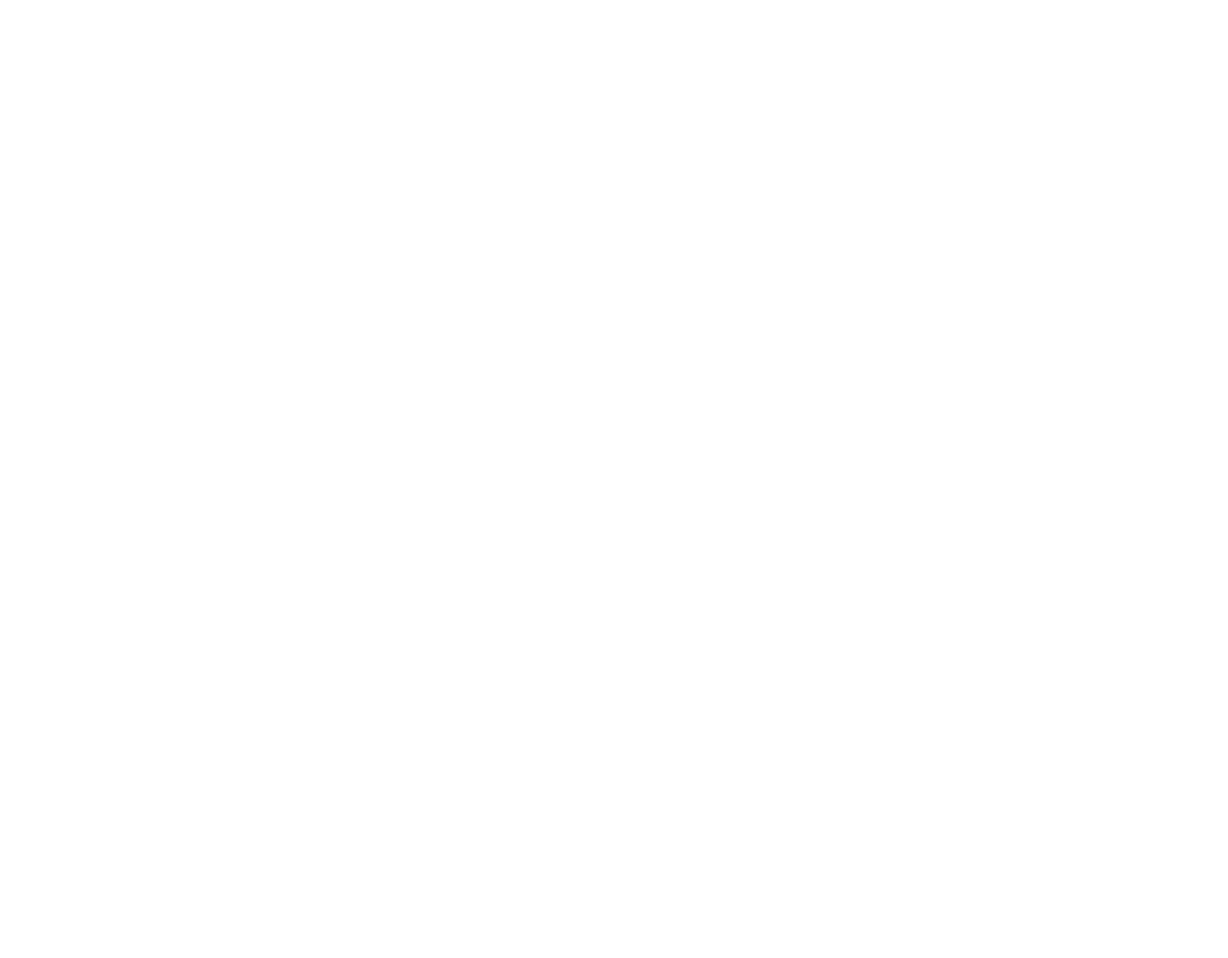
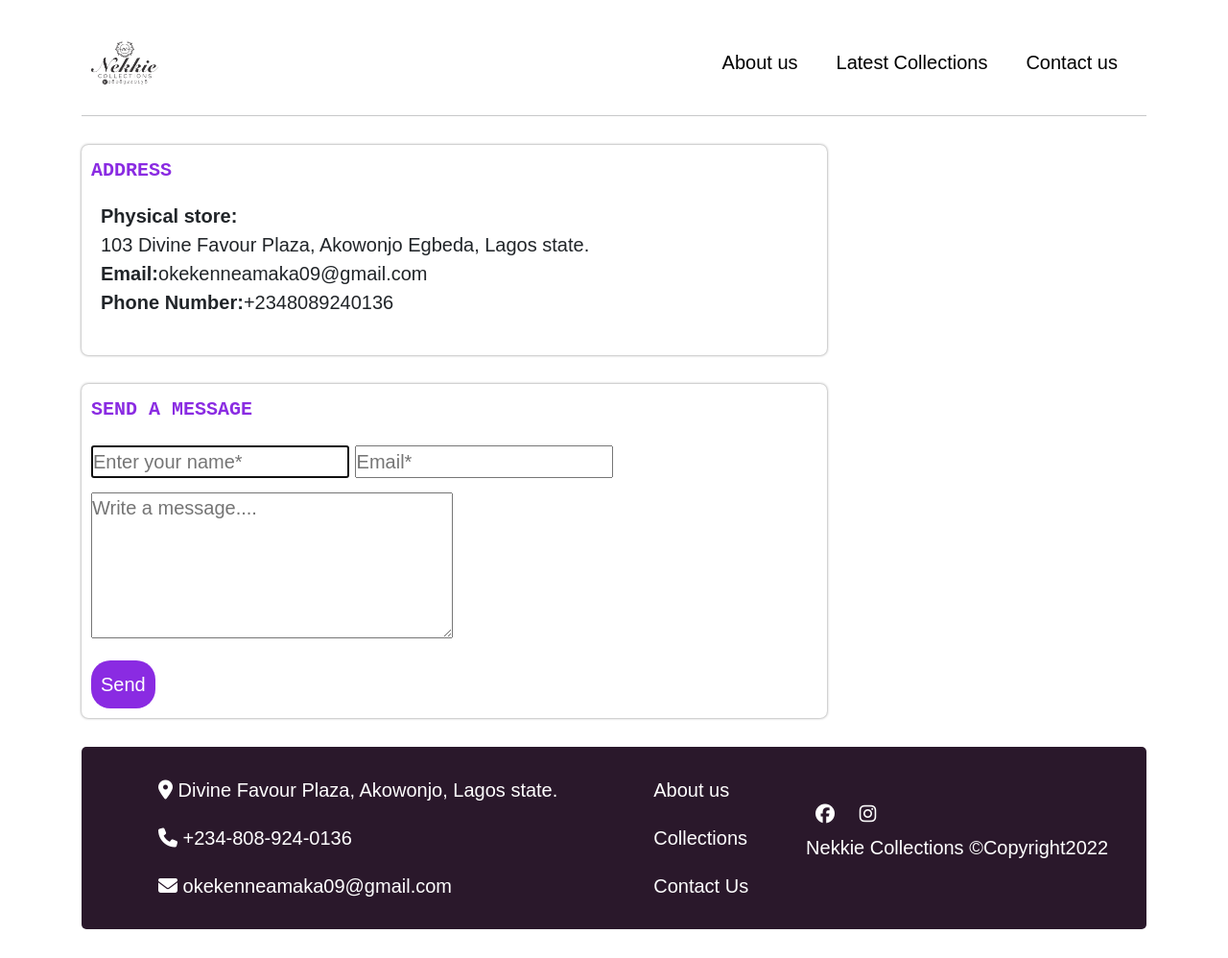
Before and after one commit to OkekeNneamaka/Nekkiestore-website, a plain HTML site: page contact.html in a window 1280 px wide. Shown: the whole page at 96% size. Before the commit the page ends 800 px from the top, so only its background shows below. Drawn offline with nearby package versions, Linux system fonts and the light colour scheme.

Commit message:
Added contact page, styels and media queries

```diff
--- a/contact.html
+++ b/contact.html
@@ -0,0 +1,107 @@
+<!DOCTYPE html>
+<html lang="en">
+  <head>
+    <meta charset="UTF-8" />
+    <meta http-equiv="X-UA-Compatible" content="IE=edge" />
+    <meta name="viewport" content="width=device-width, initial-scale=1.0" />
+    <script
+      src="https://kit.fontawesome.com/ba72bcbcbe.js"
+      crossorigin="anonymous"
+    ></script>
+    <link
+      href="https://cdn.jsdelivr.net/npm/bootstrap@5.2.1/dist/css/bootstrap.min.css"
+      rel="stylesheet"
+      integrity="sha384-iYQeCzEYFbKjA/T2uDLTpkwGzCiq6soy8tYaI1GyVh/UjpbCx/TYkiZhlZB6+fzT"
+      crossorigin="anonymous"
+    />
+    <link rel="stylesheet" href="styles.css" />
+    <title>contact- us</title>
+  </head>
+  <body>
+    <div class="container">
+      <header class="heading">
+        <div>
+          <img src="images/logo.PNG3.png" alt="logo picture" class="logo" />
+        </div>
+        <div>
+          <ul class="nav">
+            <li class="nav-item">
+              <a href="index.html" class="nav-link">About us</a>
+            </li>
+
+            <li class="nav-item">
+              <a href="products.html" target="_blank" class="nav-link"
+                >Latest Collections</a
+              >
+            </li>
+            <li class="nav-item">
+              <a href="contact.html" target="_blank" class="nav-link"
+                >Contact us</a
+              >
+            </li>
+          </ul>
+        </div>
+      </header>
+      <hr />
+      <div class="contacts">
+        <h2 class="contact-heading">ADDRESS</h2>
+        <p class="store-address">
+          <strong>Physical store:</strong>
+          <br />
+          103 Divine Favour Plaza, Akowonjo Egbeda, Lagos state.
+          <br />
+          <strong>Email:</strong>okekenneamaka09@gmail.com
+          <br />
+          <strong>Phone Number:</strong>+2348089240136
+        </p>
+      </div>
+
+      <div class="contacts">
+        <h2 class="contact-heading">SEND A MESSAGE</h2>
+        <form action="">
+          <input
+            type="text"
+            placeholder="Enter your name*" class="contact-input"
+            required
+            autofocus
+          />
+          <input type="email" id="" placeholder="Email*" class="contact-input" required />
+          <div class="contact-input">
+            <textarea
+              id="message" cols="30" rows="5"
+              placeholder="Write a message...."
+              required
+            ></textarea>
+          </div>
+          <input type="submit" value="Send" class="contact-input submit" />
+        </form>
+      </div>
+      <div class="footer">
+        <div>
+          <ul class="location">
+            <li>
+              <i class="fa-solid fa-location-dot"></i> Divine Favour Plaza,
+              Akowonjo, Lagos state.
+            </li>
+            <li><i class="fa-solid fa-phone"></i> +234-808-924-0136</li>
+            <li>
+              <i class="fa-solid fa-envelope"></i> okekenneamaka09@gmail.com
+            </li>
+          </ul>
+        </div>
+        <div>
+          <ul class="content">
+            <li><a href="#about" target="_blank">About us</a></li>
+            <li><a href="products.html" target="_blank">Collections</a></li>
+            <li><a href="contact.html" target="_blank">Contact Us</a></li>
+          </ul>
+        </div>
+        <div class="media-icon">
+          <a href="#"><i class="fa-brands fa-facebook"></a></i>
+          <a href="https://www.instagram.com/nekkiecollections"><i class="fa-brands fa-instagram"></a></i>
+         <p>Nekkie Collections &copy;Copyright2022</p>
+      </div>
+      </div>
+    </div>
+  </body>
+</html>
--- a/styles.css
+++ b/styles.css
@@ -3,13 +3,14 @@
     margin: 0;
     box-sizing: border-box;
     font-family: Arial, Helvetica, sans-serif;
-    font-size: 18px;
+    font-size: 20px;
 }
 
 
 ul li {
     list-style-type: none;
 }
+
 
 h3 {
     background-color: rgb(42, 24, 43);
@@ -69,7 +70,6 @@ p{
 
 .contact-us{
     background-color: blueviolet;
-    color: white;
     border-radius: 40px;
     border: 0;
     padding: 10px 20px;
@@ -79,11 +79,48 @@ p{
     font-size: 20px;
 
 }
+.contact-us a{
+    color: white;
+text-decoration: none;
+}
 
+.contacts {
+    padding: 10px;
+    box-shadow: 0px 0px 3px grey;
+    border-radius: 7px;
+    margin-top: 30px;
+    width: 70%;
+}
+.store-address{
+    text-align: left;
+    padding: 10px;
+}
+
+.contact-heading{
+    color: blueviolet;
+font-weight: bold;
+font-family: monospace;
+margin-top: 5px;
+    font-size: 20px;
+
+}
+
+.contact-input{
+    margin-top: 15px;
+}
+
+.submit{
+    background-color: blueviolet;
+    color: white;
+    border-radius: 20px;
+    padding: 10px;
+    border: 0px;
+    box-shadow: 0px 0px 0px grey;
+}
 
 .collections{
     color: rgb(42, 24, 43);
-    font-style: italic;
+font-weight: bold;
     text-align: center;
     font-family: monospace;
     margin: 30px;
@@ -101,3 +138,71 @@ p{
     border-radius: 5px;
     margin-top: 20px;
 }
+
+.footer{
+    display: flex;
+    justify-content: space-around;
+    align-items: center;
+    background-color: rgb(42, 24, 43);
+    color: white;
+    margin: 30px auto;
+    border-radius: 5px;
+    padding: 10px;
+}
+
+.location li{
+margin-top:  20px;
+}
+
+.content li{
+    margin-top:  20px;
+    }
+    .content li a{
+        text-decoration: none;
+    color: white;
+    }
+
+.media-icon i{
+    margin: 10px;
+    color: white;
+}
+
+@media screen and (max-width:600px){
+    .container{
+        width: 100%;
+    }
+    header{
+        box-shadow: 0px 0px 5px grey;
+    }
+    .nav{
+        display: block;
+    }
+
+    .nav-item .nav-link{
+        padding: 0px;
+    }
+    .contact-us{
+        border-radius: 40px;
+        border: 0;
+        padding: 10px 20px;
+        width: 50%;
+    }
+
+    .contacts{
+        width: 100%;
+    }
+
+    .footer, .product-img{
+        flex-direction: column;
+        align-items: flex-start;
+    }
+
+    .location, .content, .media-icon{
+        padding: 0px;
+        }
+
+        .content li{
+            margin: 0;
+        }
+
+}
```
Also changed, not shown: index.html (+33 -1 lines), products.html (+61 -1 lines).
